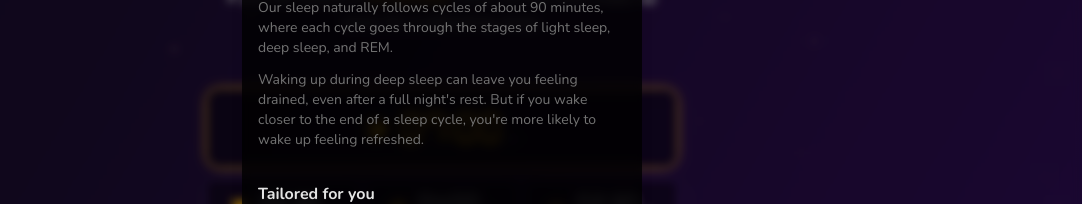
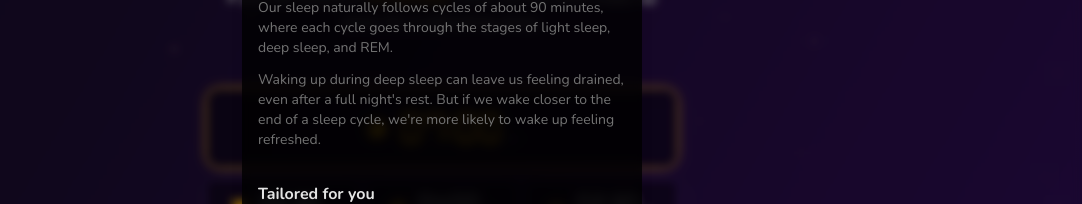
Before and after one commit to aronsantha/wakey, a React (Vite) app: page / in a window 1280 px wide. Both pictures are taken after a click on the button 276 px from the left and 776 px from the top of the page. Shown: the part 264-468 px from the top of the page, without its empty margins (198-1280 px from the left). Built offline with nearby package versions, Linux system fonts and the light colour scheme.

Commit message:
adjust text copy

```diff
--- a/src/components/App.jsx
+++ b/src/components/App.jsx
@@ -119,9 +119,9 @@ function App() {
         goes through the stages of light sleep, deep sleep, and REM.
       </p>
       <p className="mt-3 text-sm text-neutral-500">
-        Waking up during deep sleep can leave you feeling drained, even after a
-        full night's rest. But if you wake closer to the end of a sleep cycle,
-        you're more likely to wake up feeling refreshed.
+        Waking up during deep sleep can leave us feeling drained, even after a
+        full night's rest. But if we wake closer to the end of a sleep cycle,
+        we're more likely to wake up feeling refreshed.
       </p>
 
       <h2 className="mt-8 mb-3 font-bold">Tailored for you</h2>
```
